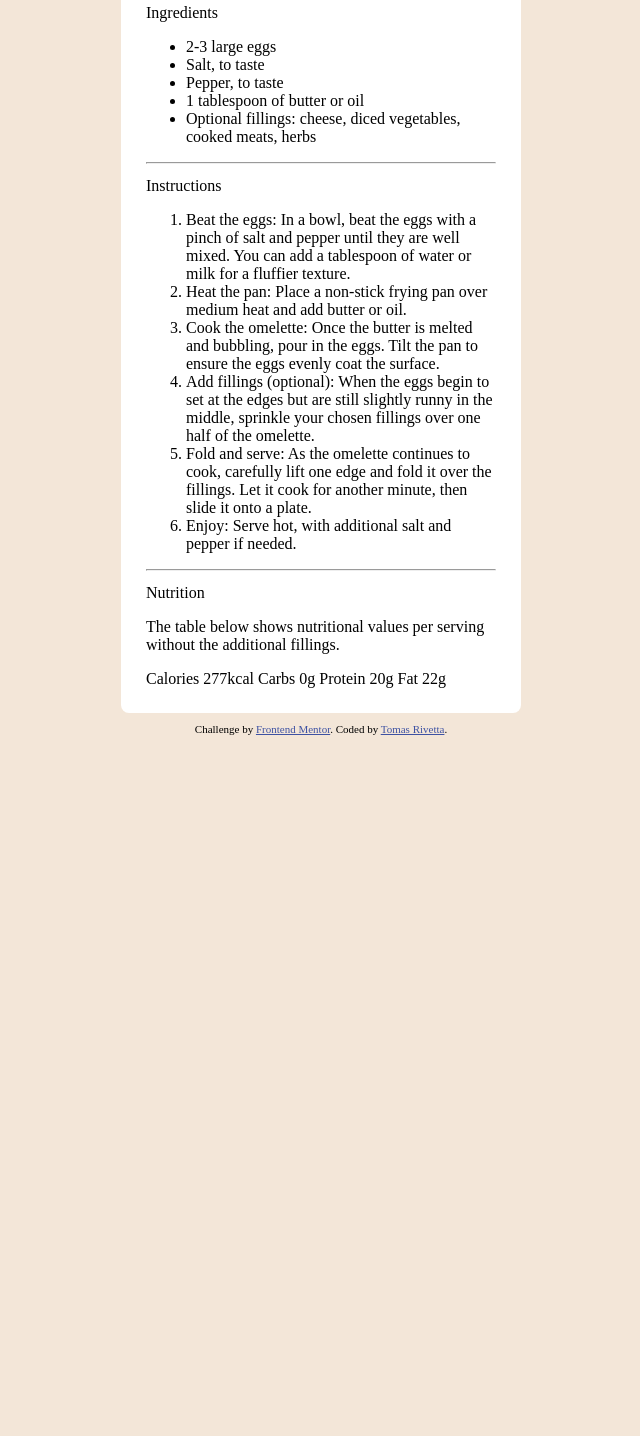
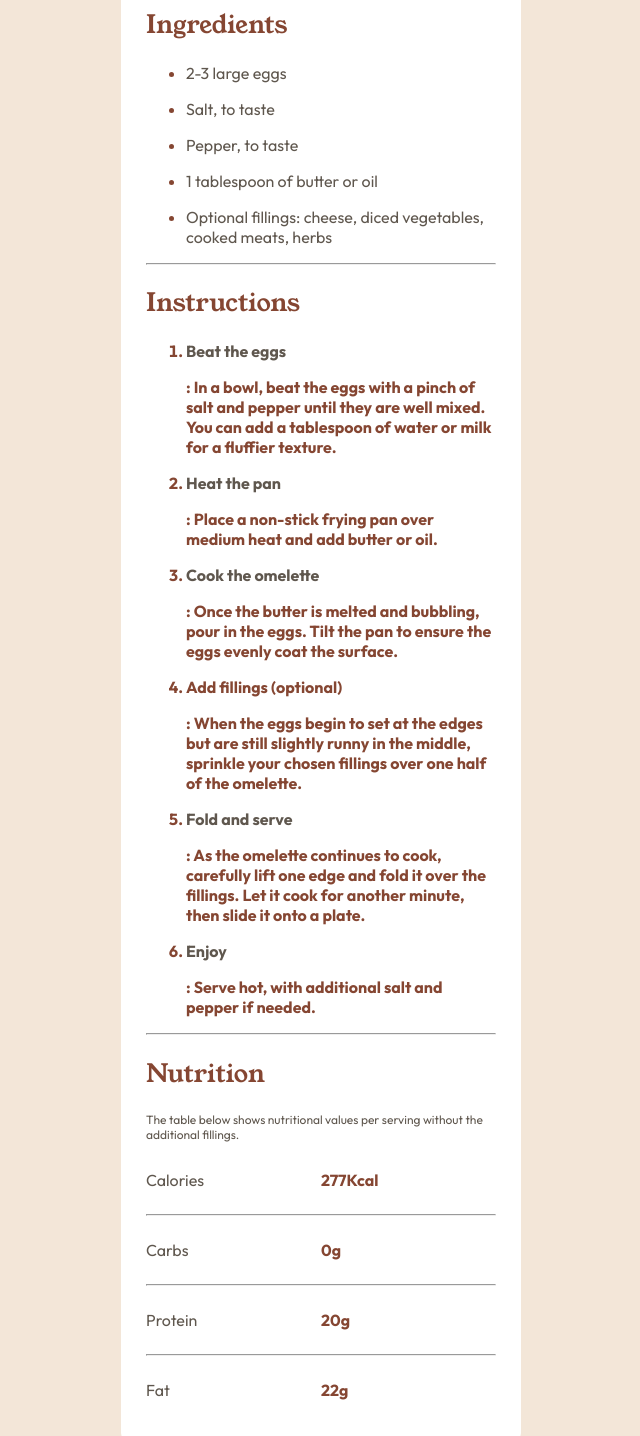
Before and after one commit to TomasRivetta/recipe-page-FM, a plain HTML site: page index.html in a window 1280 px wide. Shown: the part 605-2041 px from the top of the page, without its empty margins (319-959 px from the left). Before the commit the page ends 1340 px from the top, so only its background shows below. Drawn offline with Linux system fonts and the light colour scheme.

Commit message:
agrengado seccion de instrucciones y nutricion

```diff
--- a/css/main.css
+++ b/css/main.css
@@ -27,6 +27,8 @@ img {
 .introduccion-receta {
   font-family: var(--font-family-outfit);
   font-size: 11px;
+  color: var(--stone-600);
+
 }
 
 .container-tiempo-preparacion {
@@ -56,6 +58,55 @@ img {
   font-weight: bold;
 }
 
+.titulo-ingredientes,
+.titulo-instrucciones,
+.titulo-nutricion {
+  color: var(--brown-800);
+  font-size: 25px;
+  font-family: var(--font-family-young-serif);
+}
+
+.item-time-ingredientes {
+  color: var(--brown-800);
+  font-family: var(--font-family-outfit);
+}
+
+.item-time-ingredientes-titulo {
+  color: var(--stone-600);
+}
+
+.item-time-instrucciones {
+  color: var(--brown-800);
+  font-family: var(--font-family-outfit);
+  font-weight: bold;
+}
+
+.nutricion-introduccion {
+  font-family: var(--font-family-outfit);
+  font-size: 12px;
+  color: var(--stone-600);
+}
+
+.container-list-nutrition-items {
+  display: flex;
+}
+
+.container-item-title,
+.container-item-description {
+  width: 50%;
+}
+
+.container-item-title {
+  color: var(--stone-600);
+  font-family: var(--font-family-outfit);
+}
+
+.container-item-description {
+  color: var(--brown-800);
+  font-weight: bold;
+  font-family: var(--font-family-outfit);
+}
+
 footer {
   margin-top: 10px;
 }
--- a/index.html
+++ b/index.html
@@ -49,54 +49,113 @@
       </div>
 
 
-      <h2>Ingredients</h2>
+      <div>
+        <h2 class="titulo-ingredientes">Ingredients</h2>
 
         <ul>
-        <li>2-3 large eggs</li>
-        <li>Salt, to taste</li>
-        <li>Pepper, to taste</li>
-        <li>1 tablespoon of butter or oil</li>
-        <li>Optional fillings: cheese, diced vegetables, cooked meats, herbs</li>
+          <li class="item-time-ingredientes">
+            <p class="item-time-ingredientes-titulo">2-3 large eggs</p>
+          </li>
+          <li class="item-time-ingredientes">
+            <p class="item-time-ingredientes-titulo">Salt, to taste</p>
+          </li>
+          <li class="item-time-ingredientes">
+            <p class="item-time-ingredientes-titulo">Pepper, to taste</p>
+          </li>
+          <li class=" item-time-ingredientes">
+            <p class="item-time-ingredientes-titulo">1 tablespoon of butter or oil</p>
+          </li>
+          <li class="item-time-ingredientes">
+            <p class="item-time-ingredientes-titulo">Optional fillings: cheese, diced vegetables, cooked meats, herbs
+            </p>
+          </li>
         </ul>
+      </div>
+
+
 
       <hr>
 
-      <h2>Instructions</h2>
-
+      <div>
+        <h2 class="titulo-instrucciones">Instructions</h2>
         <ol>
-        <li>Beat the eggs: In a bowl, beat the eggs with a pinch of salt and pepper until they are well mixed.
-          You can add a tablespoon of water or milk for a fluffier texture.</li>
-        <li> Heat the pan: Place a non-stick frying pan over medium heat and add butter or oil.
+          <li class="item-time-instrucciones">
+            <p class="item-time-preparacion-titulo">Beat the eggs</p>: In a bowl, beat the eggs with a pinch of salt and
+            pepper until they are well mixed.
+            You can add a tablespoon of water or milk for a fluffier texture.
           </li>
-        <li> Cook the omelette: Once the butter is melted and bubbling, pour in the eggs. Tilt the pan to ensure
-          the eggs evenly coat the surface.</li>
-        <li> Add fillings (optional): When the eggs begin to set at the edges but are still slightly runny in the
+          <li class="item-time-instrucciones">
+            <p class="item-time-preparacion-titulo">Heat the pan</p>: Place a non-stick frying pan over medium heat and
+            add butter or oil.
+          </li>
+          <li class="item-time-instrucciones">
+            <p class="item-time-preparacion-titulo">Cook the omelette</p> : Once the butter is melted and bubbling, pour
+            in the eggs. Tilt the pan to ensure
+            the eggs evenly coat the surface.
+          </li>
+          <li class="item-time-instrucciones">
+            <p>Add fillings (optional)</p>: When the eggs begin to set at the edges but are still slightly runny in the
             middle, sprinkle your chosen fillings over one half of the omelette.
           </li>
-        <li> Fold and serve: As the omelette continues to cook, carefully lift one edge and fold it over the
+          <li class="item-time-instrucciones">
+            <p class="item-time-preparacion-titulo">Fold and serve</p>: As the omelette continues to cook, carefully
+            lift one edge and fold it over the
             fillings. Let it cook for another minute, then slide it onto a plate.
           </li>
-        <li> Enjoy: Serve hot, with additional salt and pepper if needed.
+          <li class="item-time-instrucciones">
+            <p class="item-time-preparacion-titulo">Enjoy</p>: Serve hot, with additional salt and pepper if needed.
           </li>
         </ol>
 
+      </div>
       <hr>
 
-      <h2>Nutrition</h2>
+      <div>
+        <h2 class="titulo-nutricion">Nutrition</h2>
 
-      <p>The table below shows nutritional values per serving without the additional fillings.</p>
+        <p class="nutricion-introduccion">The table below shows nutritional values per serving without the additional
+          fillings.</p>
 
-      Calories
-      277kcal
+        <div class="container-list-nutrition-items">
+          <div class="container-item-title">
+            <p>Calories</p>
+          </div>
+          <div class="container-item-description">
+            <p>277Kcal</p>
+          </div>
 
-      Carbs
-      0g
+        </div>
+        <hr>
+        <div class="container-list-nutrition-items">
+          <div class="container-item-title">
+            <p>Carbs</p>
+          </div>
+          <div class="container-item-description">
+            <p>0g</p>
+          </div>
+        </div>
+        <hr>
 
-      Protein
-      20g
+        <div class="container-list-nutrition-items">
+          <div class="container-item-title">
+            <p>Protein</p>
+          </div>
+          <div class="container-item-description">
+            <p>20g</p>
+          </div>
+        </div>
+        <hr>
 
-      Fat
-      22g
+        <div class="container-list-nutrition-items">
+          <div class="container-item-title">
+            <p>Fat</p>
+          </div>
+          <div class="container-item-description">
+            <p>22g</p>
+          </div>
+        </div>
+      </div>
+
     </div>
   </div>
 
```
Lines whose indentation alone changed are shown as unchanged.
